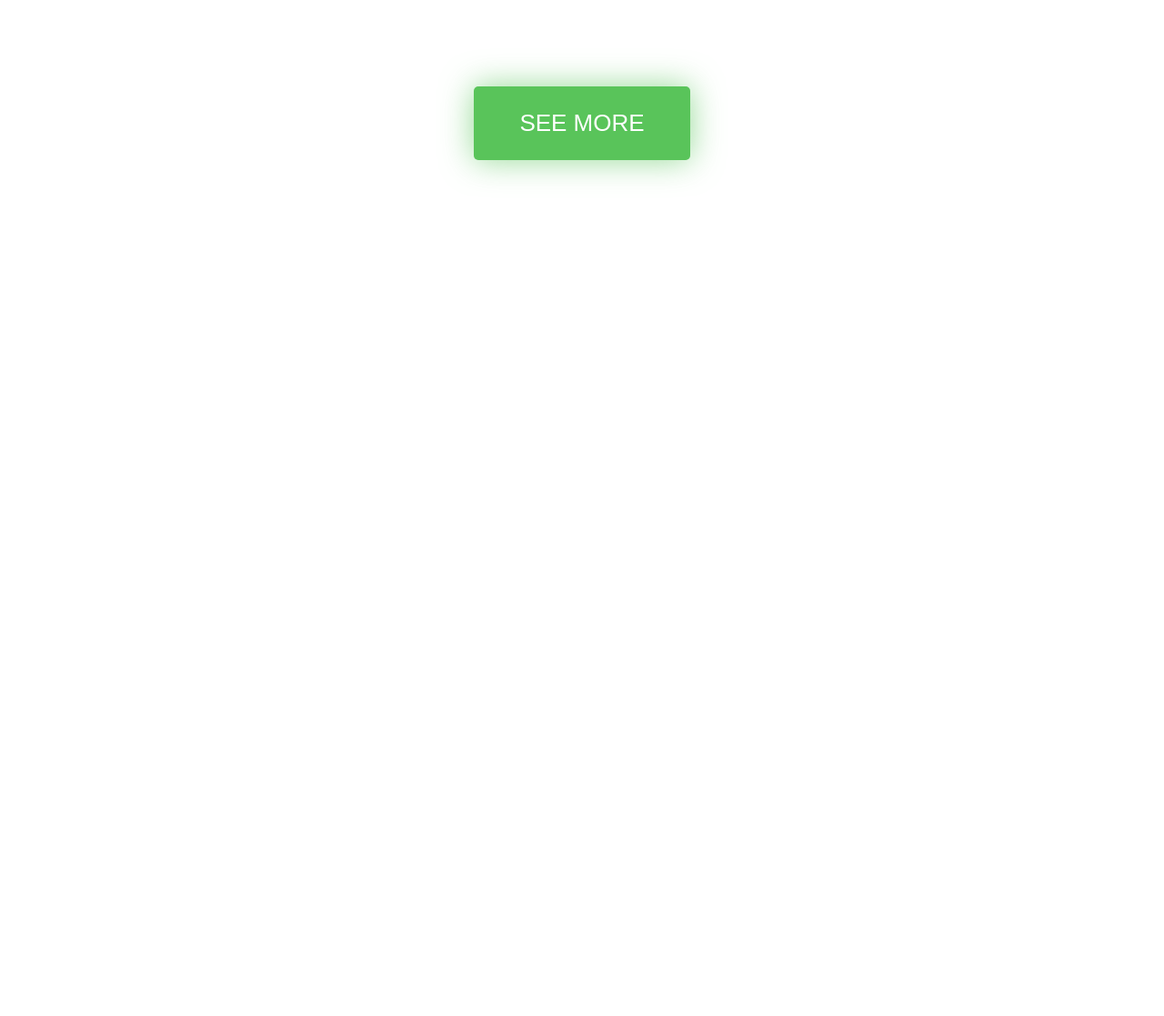
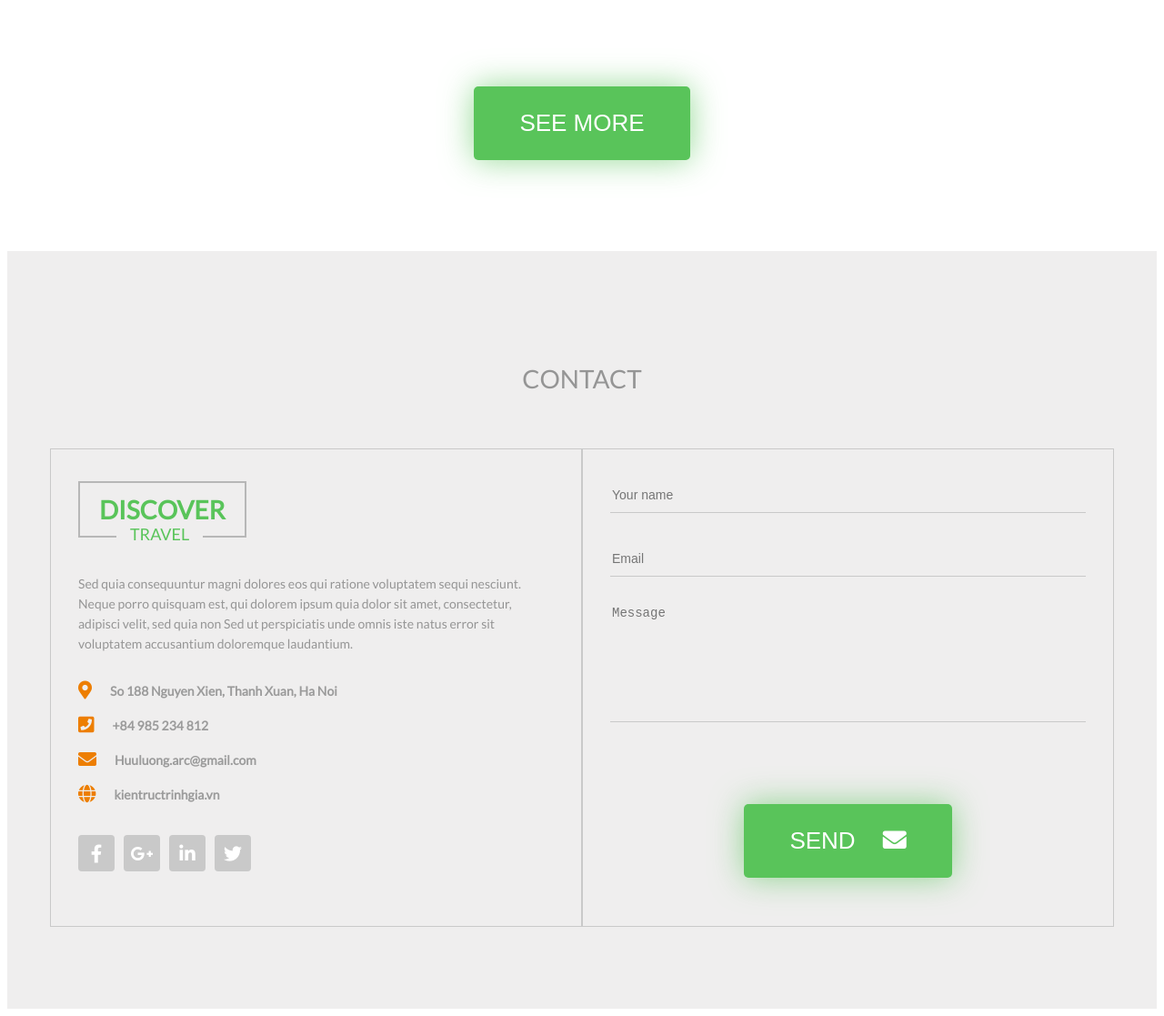
Before and after one commit to meleshkovhleb/discover, a plain HTML site: page index.html in a window 1280 px wide. Shown: the part 3469-4586 px from the top of the page at 91% size. Before the commit the page ends 3753 px from the top, so only its background shows below. Drawn offline with nearby package versions, Linux system fonts and the light colour scheme.

Commit message:
add block contacts and mail

```diff
--- a/css/media.css
+++ b/css/media.css
@@ -92,6 +92,13 @@
   .tours-container a {
     flex: 0 49%;
   }
+  .contacts-container {
+    flex-direction: column;
+  }
+  .contact-info,
+  .contact-form {
+    width: 100%;
+  }
 }
 @media (max-width: 600px) {
   .fav-item {
--- a/css/style.css
+++ b/css/style.css
@@ -266,3 +266,130 @@ header .container {
 .more:hover {
   box-shadow: none;
 }
+.contacts {
+  padding: 100px 0 90px;
+  background: #efeeee;
+}
+.contacts h2 {
+  text-transform: uppercase;
+  font-weight: 400;
+  font-size: 28px;
+  color: var(--lightgrey);
+  text-align: center;
+}
+.contacts-container {
+  margin-top: 60px;
+}
+.contact-info,
+.contact-form {
+  width: 50%;
+  border: 1px solid #c9c9c9;
+}
+.contact-info {
+  padding: 35px 30px 60px;
+}
+.footer-logo {
+  display: inline-block;
+}
+.footer-logo::after {
+  background: #efeeee;
+}
+.contact-info p {
+  margin: 40px 0 30px;
+  color: var(--lightgrey);
+  font-size: 14px;
+  line-height: 22px;
+}
+.contact-item {
+  margin-bottom: 18px;
+  display: flex;
+  align-items: center;
+}
+.contact-item span,
+.contact-item a {
+  font-size: 14px;
+  color: #9b9b9b;
+  font-weight: bold;
+  text-decoration: none;
+}
+.contact-item i {
+  color: #ed7e01;
+  font-size: 20px;
+  margin-right: 20px;
+}
+.socials {
+  margin-top: 35px;
+  display: flex;
+}
+.socials a {
+  text-decoration: none;
+  width: 40px;
+  height: 40px;
+  border-radius: 4px;
+  background: #c9c9c9;
+  color: var(--white);
+  margin-right: 10px;
+  font-size: 20px;
+  text-align: center;
+  line-height: 40px;
+  transition: 0.3s;
+}
+.socials a:hover {
+  transform: scale(1.2);
+}
+.fb:hover {
+  background: #4267b2;
+}
+.gp:hover {
+  background: #db4437;
+}
+.in:hover {
+  background: #2867b2;
+}
+.tw:hover {
+  background: #1da1f2;
+}
+.contact-form {
+  padding: 30px;
+}
+.contact-form form {
+  display: flex;
+  flex-direction: column;
+}
+.contact-form input,
+.contact-form textarea {
+  width: 100%;
+  height: 40px;
+  border: none;
+  border-bottom: 1px solid #c9c9c9;
+  background: none;
+  font-size: 14px;
+  color: var(--lightgrey);
+  margin-bottom: 30px;
+  outline: none;
+}
+.contact-form textarea {
+  height: 130px;
+  resize: none;
+}
+.contact-form button {
+  cursor: pointer;
+  border: none;
+  text-transform: uppercase;
+  color: var(--white);
+  background: var(--green);
+  font-size: 26px;
+  padding: 25px 50px;
+  border-radius: 5px;
+  box-shadow: 0 0 35px rgba(89, 196, 90, 0.65);
+  transition: 0.3s;
+  margin-top: 60px;
+  max-width: 230px;
+  align-self: center;
+}
+.contact-form button i {
+  margin-left: 30px;
+}
+.contact-form button:hover {
+  box-shadow: none;
+}
--- a/index.html
+++ b/index.html
@@ -38,6 +38,7 @@
       href="https://cdnjs.cloudflare.com/ajax/libs/normalize/8.0.1/normalize.min.css"
     />
     <link rel="stylesheet" href="css/slick.css" />
+    <link rel="stylesheet" href="https://cdnjs.cloudflare.com/ajax/libs/font-awesome/5.13.1/css/all.min.css">
     <link rel="stylesheet" href="css/jquery.fancybox.min.css">
     <link rel="stylesheet" href="css/style.css" />
     <link rel="stylesheet" href="css/media.css" />
@@ -152,6 +153,7 @@
           </article>
         </div>
       </section>
+
       <section class="service">
         <div class="service-slider">
           <div class="slide">
@@ -257,6 +259,45 @@
         </div>
         <button class="more">See more</button>
       </section>
+      <section class="contacts">
+        <h2>Contact</h2>
+        <div class="container contacts-container">
+          <div class="contact-info">
+            <a href="#" class="logo footer-logo">Discover</a>
+            <p>Sed quia consequuntur magni dolores eos qui ratione voluptatem sequi nesciunt. Neque porro quisquam est, qui dolorem ipsum quia dolor sit amet, consectetur, adipisci velit, sed quia non Sed ut perspiciatis unde omnis iste natus error sit voluptatem accusantium doloremque laudantium.</p>
+            <div class="contact-item">
+              <i class="fas fa-map-marker-alt"></i>
+              <span>So 188 Nguyen Xien, Thanh Xuan, Ha Noi</span>
+            </div>
+            <div class="contact-item">
+              <i class="fas fa-phone-square"></i>
+              <a href="tel:+84985234812">+84 985 234 812</a>
+            </div>
+            <div class="contact-item">
+              <i class="fas fa-envelope"></i>
+              <a href="mailto:Huuluong.arc@gmail.com">Huuluong.arc@gmail.com</a>
+            </div>
+            <div class="contact-item">
+              <i class="fas fa-globe"></i>
+              <a target="_blank" href="//kientructrinhgia.vn">kientructrinhgia.vn</a>
+            </div>
+            <div class="socials">
+              <a class="fb" href="#" target="_blank"><i class="fab fa-facebook-f"></i></a>
+              <a class="gp" href="#" target="_blank"><i class="fab fa-google-plus-g"></i></a>
+              <a class="in" href="#" target="_blank"><i class="fab fa-linkedin-in"></i></a>
+              <a class="tw" href="#" target="_blank"><i class="fab fa-twitter"></i></a>
+            </div>
+          </div>
+          <div class="contact-form">
+            <form action="">
+              <input type="text" placeholder="Your name">
+              <input type="email" placeholder="Email">
+              <textarea placeholder="Message"></textarea>
+              <button type="submit">Send<i class="fas fa-envelope"></i></button>
+            </form>
+          </div>
+        </div>
+      </section>
     </div>
 
     <script src="https://code.jquery.com/jquery.min.js"></script>
```
